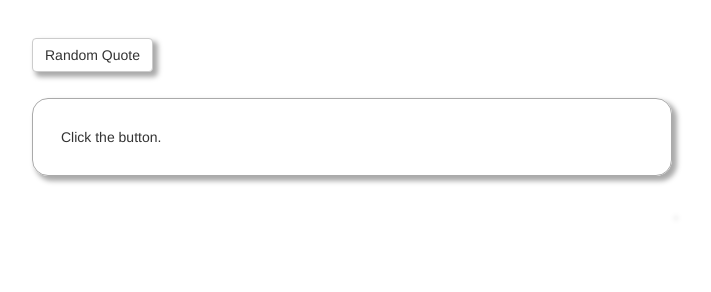
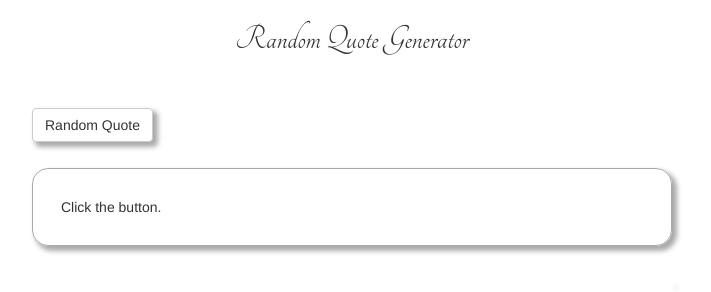
Before and after one commit to polsVoice/freeCodeCamp, a plain HTML site: page zipline_-_random_quote_generator/index.html in a window 1280 px wide. Shown: the whole page, without its empty margins (288-999 px from the left). Drawn offline with nearby package versions, Linux system fonts and the light colour scheme.

Commit message:
added font

```diff
--- a/zipline_-_random_quote_generator/index.html
+++ b/zipline_-_random_quote_generator/index.html
@@ -3,10 +3,13 @@
 		<meta charset="UTF-8" />
         <link rel="stylesheet"
             href="https://maxcdn.bootstrapcdn.com/bootstrap/3.3.5/css/bootstrap.min.css" />
+            <link href='https://fonts.googleapis.com/css?family=Tangerine:400,700'
+                rel='stylesheet' type='text/css'>
         <link rel="stylesheet" href="styles.css" />
 		<title>Title</title>
 	</head>
 	<body>
+        <h1>Random Quote Generator</h1>
         <button class="btn btn-default" id="theButton">Random Quote
         </button>
         <q id="quote">Click the button.
--- a/zipline_-_random_quote_generator/styles.css
+++ b/zipline_-_random_quote_generator/styles.css
@@ -1,3 +1,8 @@
+h1 {
+    font-family: "Tangerine", cursive;
+    text-align: center;
+}
+
 #theButton {
     margin: 3% 25% 2%;
 }
```
